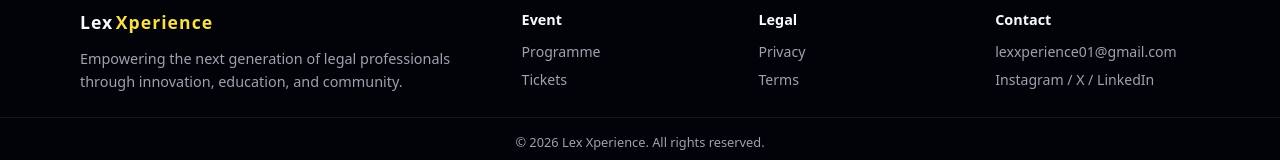
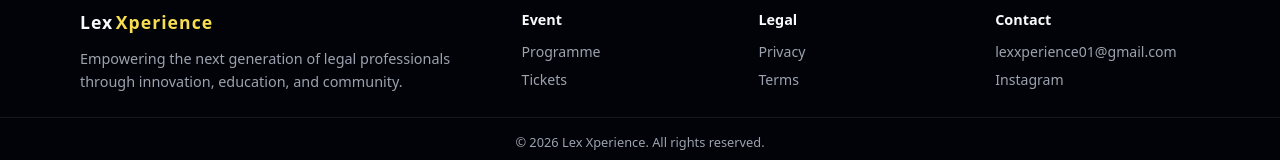
Before and after one commit to TemiGraceO/lex_experience, a website: page index.html in a window 1280 px wide. Shown: the part 3982-4142 px from the top of the page. Drawn offline with Linux system fonts and the light colour scheme.

```diff
--- a/index.html
+++ b/index.html
@@ -362,7 +362,7 @@
         <h4 class="footer-heading">Contact</h4>
         <ul class="footer-list">
           <li><a href="mailto:lexxperience01@gmail.com">lexxperience01@gmail.com</a></li>
-          <li><a href="#top">Instagram / X / LinkedIn</a></li>
+          <li><a href="">Instagram</a></li>
         </ul>
       </div>
     </div>
```
